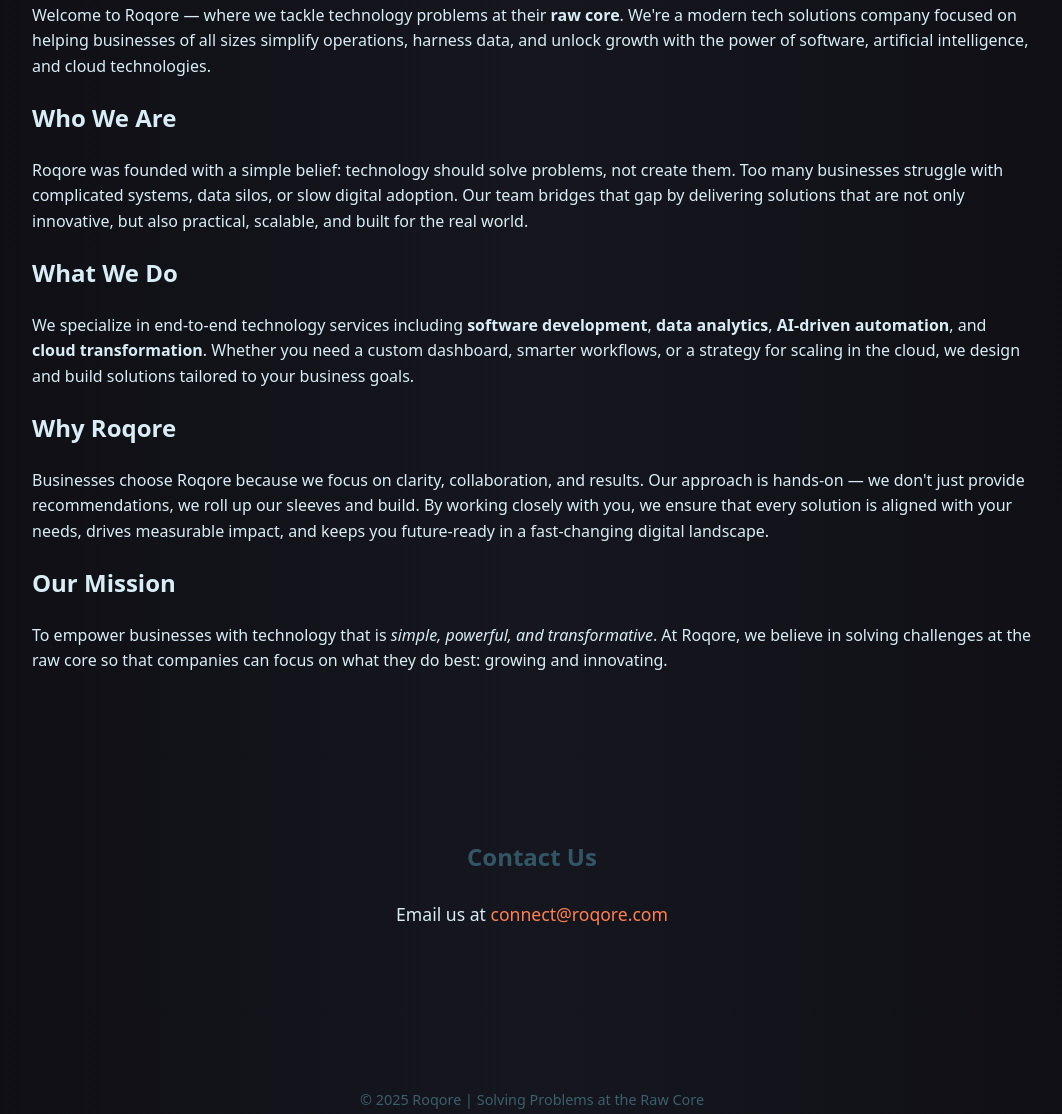
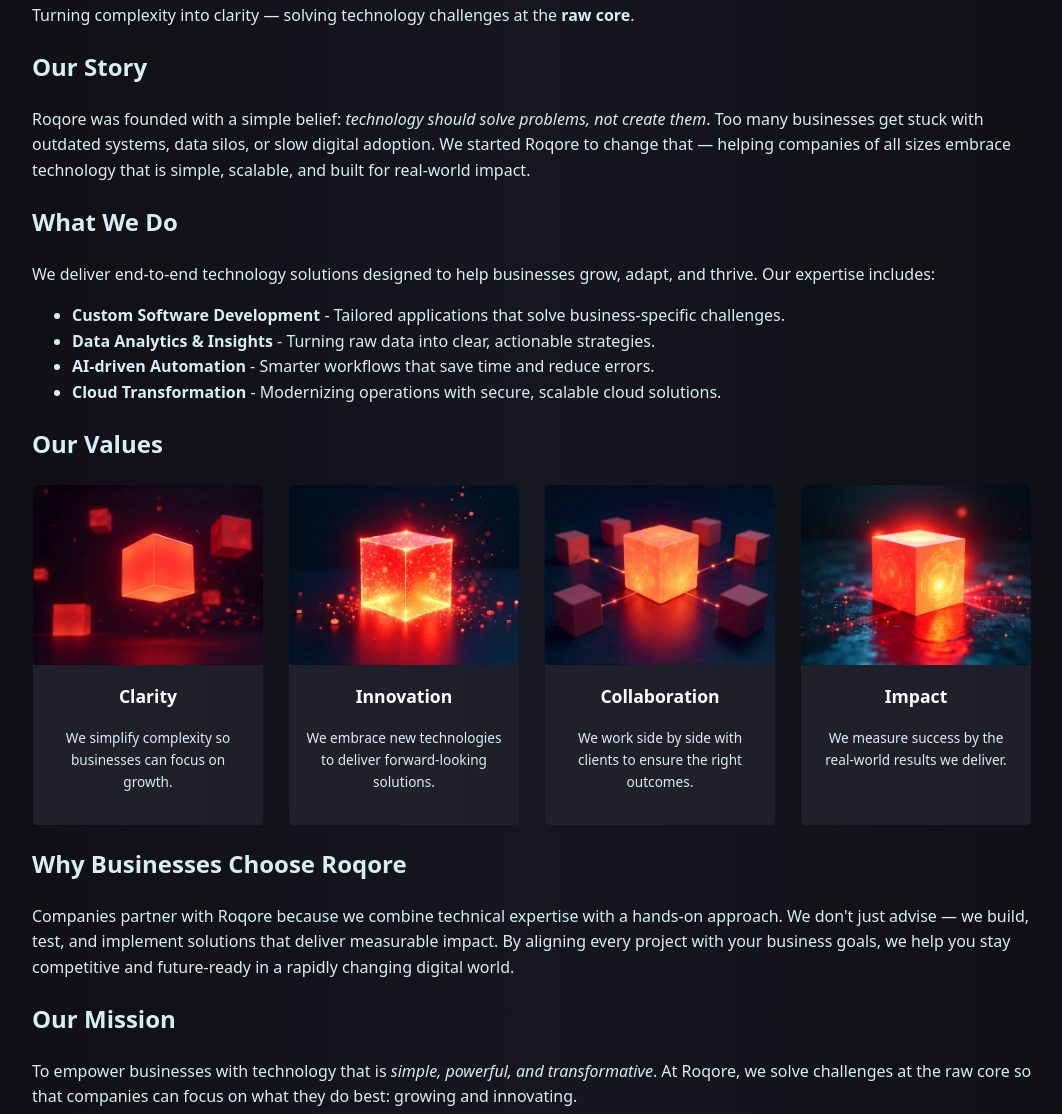
Before and after one commit to Roqore/Roqore.github.io, a website built with Vite: page about/index.html in a window 1280 px wide. Shown: the part 261-1375 px from the top of the page, without its empty margins (108-1170 px from the left). Built offline with nearby package versions, Linux system fonts and the light colour scheme; a web font is replaced by a local one.

Commit message:
feat: page restructure, our values section updated with images

```diff
--- a/src/pages/about.ts
+++ b/src/pages/about.ts
@@ -11,46 +11,107 @@ document.querySelector<HTMLDivElement>('#app')!.innerHTML = `
     <!-- About Us page content -->
     <section class="about-page">
       <h1>About Roqore</h1>
-      <p>
-        Welcome to Roqore — where we tackle technology problems at their <strong>raw core</strong>.
-        We're a modern tech solutions company focused on helping businesses of all sizes
-        simplify operations, harness data, and unlock growth with the power of software,
-        artificial intelligence, and cloud technologies.
+      <p class="tagline">
+        Turning complexity into clarity — solving technology challenges at the <strong>raw core</strong>.
       </p>
 
-      <h2>Who We Are</h2>
+      <h2>Our Story</h2>
       <p>
-        Roqore was founded with a simple belief: technology should solve problems, not create them.
-        Too many businesses struggle with complicated systems, data silos, or slow digital adoption.
-        Our team bridges that gap by delivering solutions that are not only innovative, but also practical, scalable, and built for the real world.
+        Roqore was founded with a simple belief: <em>technology should solve problems, not create them</em>.
+        Too many businesses get stuck with outdated systems, data silos, or slow digital adoption.
+        We started Roqore to change that — helping companies of all sizes embrace technology that is simple, scalable, and built for real-world impact.
       </p>
 
       <h2>What We Do</h2>
       <p>
-        We specialize in end-to-end technology services including
-        <strong>software development</strong>, <strong>data analytics</strong>,
-        <strong>AI-driven automation</strong>, and <strong>cloud transformation</strong>.
-        Whether you need a custom dashboard, smarter workflows, or a strategy for scaling in the cloud,
-        we design and build solutions tailored to your business goals.
+        We deliver end-to-end technology solutions designed to help businesses grow, adapt, and thrive.
+        Our expertise includes:
       </p>
+      <ul>
+        <li><strong>Custom Software Development</strong> - Tailored applications that solve business-specific challenges.</li>
+        <li><strong>Data Analytics & Insights</strong> - Turning raw data into clear, actionable strategies.</li>
+        <li><strong>AI-driven Automation</strong> - Smarter workflows that save time and reduce errors.</li>
+        <li><strong>Cloud Transformation</strong> - Modernizing operations with secure, scalable cloud solutions.</li>
+      </ul>
 
-      <h2>Why Roqore</h2>
+      <h2>Our Values</h2>
+      <div class="grid">
+        <div class="card">
+          <img
+            src="/assets/roqore-clarity-glowing-cube.webp"
+            alt="Glowing salmon-orange cube representing clarity, minimal futuristic design, symbolizing focus and simplicity in technology solutions"
+            title="Clarity - Roqore values clear and simple tech solutions"
+          />
+          <div class="content">
+            <h3>Clarity</h3>
+            <p>We simplify complexity so businesses can focus on growth.</p>
+          </div>
+        </div>
+
+        <div class="card">
+          <img
+            src="/assets/roqore-innovation-glowing-cube.webp"
+            alt="Bright glowing salmon-orange cube transforming into smaller cubes, representing innovation and forward-looking technology solutions"
+            title="Innovation - Roqore embraces new tech solutions"
+          />
+          <div class="content">
+            <h3>Innovation</h3>
+            <p>We embrace new technologies to deliver forward-looking solutions.</p>
+          </div>
+        </div>
+
+        <div class="card">
+          <img
+            src="/assets/roqore-collaboration-glowing-cube.webp"
+            alt="Glowing salmon-orange cube connected to smaller cubes with luminous lines, representing teamwork and collaboration in technology projects"
+            title="Collaboration - Roqore values working closely with clients"
+          />
+          <div class="content">
+            <h3>Collaboration</h3>
+            <p>We work side by side with clients to ensure the right outcomes.</p>
+          </div>
+        </div>
+
+        <div class="card">
+          <img
+            src="/assets/roqore-impact-glowing-cube.webp"
+            alt="Bright glowing salmon-orange cube radiating light waves on a dark futuristic background, representing measurable impact and transformative technology"
+            title="Impact - Roqore delivers real results with technology solutions"
+          />
+          <div class="content">
+            <h3>Impact</h3>
+            <p>We measure success by the real-world results we deliver.</p>
+          </div>
+        </div>
+      </div>
+
+      <h2>Why Businesses Choose Roqore</h2>
       <p>
-        Businesses choose Roqore because we focus on clarity, collaboration, and results.
-        Our approach is hands-on — we don't just provide recommendations, we roll up our sleeves and build.
-        By working closely with you, we ensure that every solution is aligned with your needs,
-        drives measurable impact, and keeps you future-ready in a fast-changing digital landscape.
+        Companies partner with Roqore because we combine technical expertise with a hands-on approach.
+        We don't just advise — we build, test, and implement solutions that deliver measurable impact.
+        By aligning every project with your business goals, we help you stay competitive and future-ready in a rapidly changing digital world.
       </p>
 
       <h2>Our Mission</h2>
       <p>
         To empower businesses with technology that is <em>simple, powerful, and transformative</em>.
-        At Roqore, we believe in solving challenges at the raw core so that companies can focus on what they do best: growing and innovating.
+        At Roqore, we solve challenges at the raw core so that companies can focus on what they do best: growing and innovating.
       </p>
+
+      <h2>Trusted By</h2>
+      <p>
+        From startups to established enterprises, Roqore has worked with organizations across diverse industries.
+        Our track record speaks through long-term partnerships, successful digital transformations, and measurable business outcomes.
+      </p>
+
     </section>
-
   </main>
 
   ${Contact()}
   ${Footer()}
 `;
+
+      // <div class="about-cta">
+      //   <p>Ready to simplify your technology challenges? Let's build the future together.</p>
+      //   <a href="/contact" class="cta-button">Get in Touch</a>
+      // </div>
--- a/src/style.css
+++ b/src/style.css
@@ -9,8 +9,11 @@
   --navlink-color: #ffffff;
   --text-color: #d8edf5;
   --title-color: #325665;
+  --primary: #ff7f50;
+  --primary-hover: #ff5722;
   --footer-text-color: #3b5f6c;
   --background-color: linear-gradient(90deg, #0e0e13 0%, #16161f 50%, #0e0e13 100%);
+  --card-background: rgba(255, 255, 255, 0.1);
 
   font-synthesis: none;
   text-rendering: optimizeLegibility;
@@ -37,9 +40,11 @@ header {
 header::before {
   content: '';
   position: absolute;
-  top: 0; left: 0;
-  width: 100%; height: 100%;
-  background: linear-gradient(to bottom, rgba(0,0,0,0.9), rgba(0,0,0,0));
+  top: 0;
+  left: 0;
+  width: 100%;
+  height: 100%;
+  background: linear-gradient(to bottom, rgba(0, 0, 0, 0.9), rgba(0, 0, 0, 0));
   opacity: 0;
   transition: opacity 0.5s ease;
   pointer-events: none;
@@ -308,13 +313,13 @@ section:not(.hero) {
   color: #ff5722;
 }
 
-.service-grid {
+.grid {
   display: grid;
   gap: 1.5rem;
   grid-template-columns: repeat(auto-fit, minmax(220px, 1fr));
 }
 
-.service-card {
+.card {
   position: relative;
   border-radius: 6px;
   background: rgba(255, 255, 255, 0.1);
@@ -331,7 +336,7 @@ section:not(.hero) {
   flex-direction: column;
 }
 
-.service-card::before {
+.card::before {
   content: "";
   position: absolute;
   top: -50%;
@@ -359,12 +364,12 @@ section:not(.hero) {
   }
 }
 
-.service-card:hover {
+.card:hover {
   transform: translateY(-4px);
   box-shadow: 0 8px 20px rgba(0, 0, 0, 0.25);
 }
 
-.service-content {
+.content {
   padding: 1rem;
   /* padding only for content */
   padding-top: 0;
@@ -374,7 +379,7 @@ section:not(.hero) {
   flex-direction: column;
 }
 
-.service-card h3 {
+.card h3 {
   font-size: 1.1rem;
   font-weight: 600;
   margin-bottom: 0.2rem;
@@ -382,7 +387,7 @@ section:not(.hero) {
   /* Heading color */
 }
 
-.service-card p {
+.card p {
   font-size: 0.85rem;
   font-weight: 200;
   line-height: 1.6;
@@ -391,7 +396,7 @@ section:not(.hero) {
   margin-bottom: 1rem;
 }
 
-.service-card .read-more {
+.card .read-more {
   margin-top: auto;
   font-size: 0.95rem;
   font-weight: 500;
@@ -400,11 +405,11 @@ section:not(.hero) {
   transition: color 0.2s ease;
 }
 
-.service-card .read-more:hover {
+.card .read-more:hover {
   color: #ff5722;
 }
 
-.service-card img {
+.card img {
   width: 100%;
   height: 180px;
   /* consistent height across cards */
@@ -413,7 +418,7 @@ section:not(.hero) {
   border-radius: 2px;
   /* matches card rounding */
   display: block;
-  background: rgba(255, 255, 255, 0.05);
+  background: var(--card-background);
   /* subtle fallback background */
 }
 
@@ -436,6 +441,7 @@ section:not(.hero) {
   margin-top: 2rem;
   font-size: 0.9rem;
 }
+
 
 /* Light/Dark scheme */
 /* @media (prefers-color-scheme: dark) {
```
Also changed, not shown: src/components/services.ts (+9 -9 lines), public/assets/roqore-clarity-glowing-cube.webp (added), public/assets/roqore-collaboration-glowing-cube.webp (added), public/assets/roqore-impact-glowing-cube.webp (added), public/assets/roqore-innovation-glowing-cube.webp (added).
